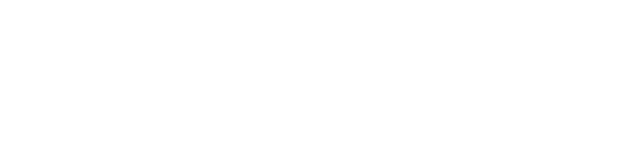
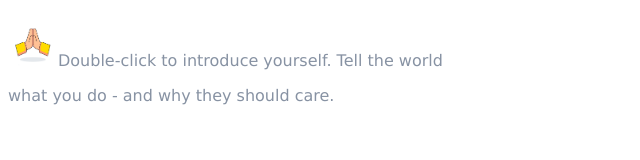
Before and after one commit to cjhudson55/git-exercise, a plain HTML site: page index.html in a window 1280 px wide. Shown: the whole page, without its empty margins (0-640 px from the left). Drawn offline with Linux system fonts and the light colour scheme.

Commit message:
added third part of page

```diff
--- a/index.html
+++ b/index.html
@@ -1,5 +1,6 @@
 <!DOCTYPE html>
 <html lang="en">
+
 <head>
     <meta charset="UTF-8">
     <meta http-equiv="X-UA-Compatible" content="IE=edge">
@@ -7,7 +8,13 @@
     <link rel="stylesheet" href="style.css">
     <title>Document</title>
 </head>
+
 <body>
+    <div class="christine">
 
+        <p><img src="img/hands.png" alt="" srcset="">Double-click to introduce yourself. Tell the world</p>
+        <p>what you do - and why they should care.</p>
+    </div>
 </body>
+
 </html>
--- a/style.css
+++ b/style.css
@@ -0,0 +1,8 @@
+.christine {
+    color: #8792a3;
+    font-family: Verdana, Geneva, Tahoma, sans-serif
+}
+
+.christine img {
+    width: 50px;
+}
```
Also changed, not shown: img/day79-coffee.svg (added), img/hands.png (added).
